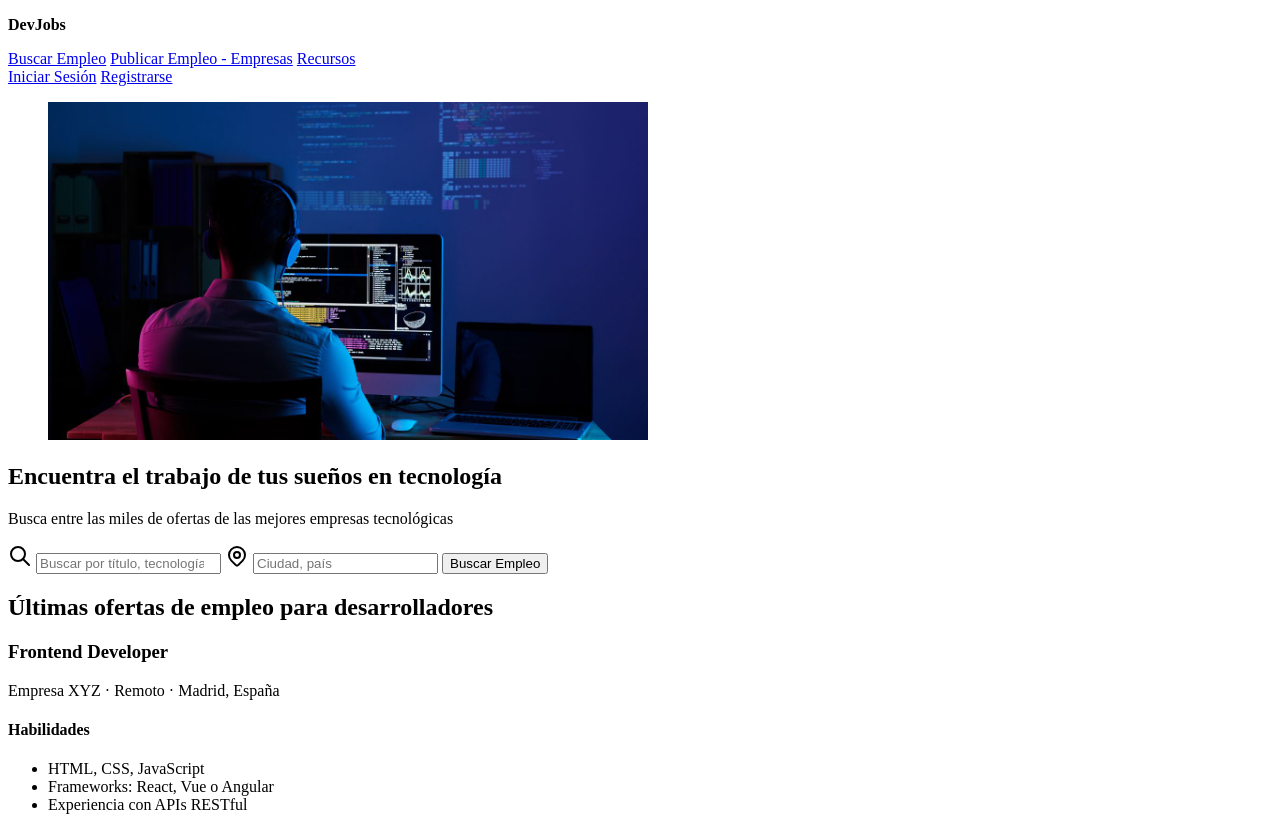
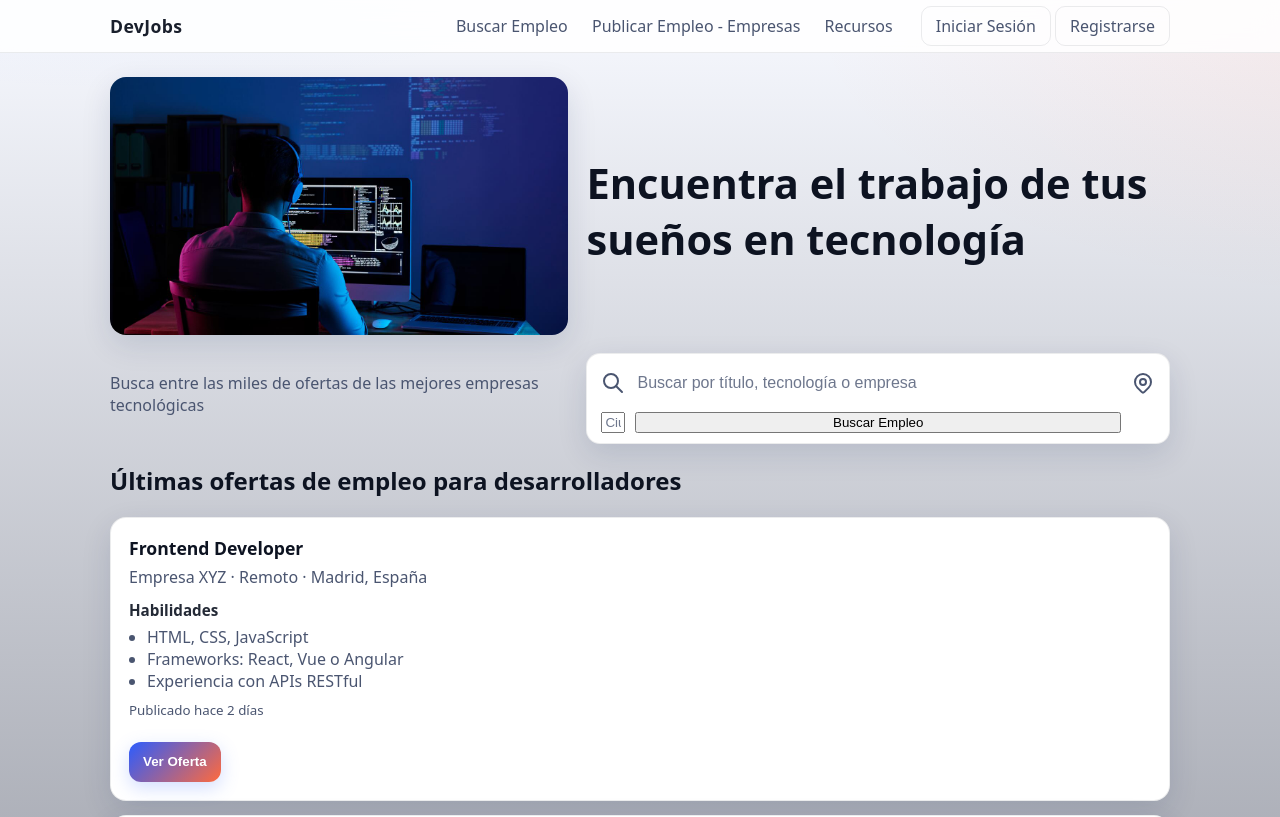
Before and after one commit to edison1000msnmsn/dev-jobs, a plain HTML site: page index.html in a window 1280 px wide. Shown: the top 817 px of the page. Drawn offline with Linux system fonts and the light colour scheme.

Commit message:
Agrega estilo interactivo y enlaza CSS en index

```diff
--- a/index.html
+++ b/index.html
@@ -22,7 +22,7 @@
     />
     <!-- Descripción corta para SEO (resultados de búsqueda) -->
 
-    <!-- (Opcional futuro) <link rel="stylesheet" href="style.css"> -->
+    <link rel="stylesheet" href="style.css">
   </head>
 
   <body>
--- /dev/null
+++ b/style.css
@@ -0,0 +1,190 @@
+/* Dev Jobs – Interactive styles */
+
+/* ========== CSS Variables ========== */
+:root {
+  --bg: #0b1020;
+  --bg-elev: #131a31;
+  --text: #e6ecff;
+  --text-dim: #b6c0e0;
+  --primary: #4f7cff;
+  --primary-600: #3e66d1;
+  --accent: #ff6a3d;
+  --success: #20c997;
+  --ring: rgba(79, 124, 255, 0.45);
+  --card: #11162a;
+  --border: rgba(255,255,255,0.08);
+  --shadow: 0 10px 30px rgba(0, 0, 0, 0.35);
+}
+
+@media (prefers-color-scheme: light) {
+  :root {
+    --bg: #f7f9ff;
+    --bg-elev: #ffffff;
+    --text: #0d1321;
+    --text-dim: #4a5570;
+    --primary: #2b5cff;
+    --primary-600: #234bd1;
+    --card: #ffffff;
+    --border: rgba(12, 19, 33, 0.08);
+    --shadow: 0 10px 30px rgba(0, 34, 80, 0.12);
+  }
+}
+
+/* ========== Base ========== */
+* { box-sizing: border-box; }
+html { scroll-behavior: smooth; }
+body {
+  margin: 0;
+  font-family: ui-sans-serif, system-ui, -apple-system, Segoe UI, Roboto, Noto Sans, Ubuntu, Cantarell, Helvetica Neue, Arial, "Apple Color Emoji", "Segoe UI Emoji";
+  color: var(--text);
+  background:
+    radial-gradient(1200px 600px at 10% -10%, rgba(79,124,255,0.12), transparent 60%),
+    radial-gradient(1000px 500px at 110% 0%, rgba(255,106,61,0.10), transparent 60%),
+    linear-gradient(180deg, var(--bg) 0%, #0a0f1e 100%);
+}
+
+img { max-width: 100%; display: block; }
+
+a { color: inherit; text-decoration: none; }
+a:focus-visible,
+button:focus-visible,
+input:focus-visible { outline: 2px solid var(--primary); outline-offset: 2px; }
+
+/* ========== Header ========== */
+header {
+  position: sticky; top: 0; z-index: 20;
+  backdrop-filter: saturate(120%) blur(12px);
+  background: color-mix(in srgb, var(--bg-elev) 85%, transparent);
+  border-bottom: 1px solid var(--border);
+}
+.container-header {
+  max-width: 1100px; margin: 0 auto; padding: 14px 20px;
+  display: grid; grid-template-columns: 1fr auto auto; align-items: center; gap: 18px;
+}
+.site-title { margin: 0; font-size: 1.1rem; letter-spacing: .4px; color: var(--text); opacity: .95; }
+
+header nav a { position: relative; padding: 8px 10px; color: var(--text-dim); transition: color .2s ease; }
+header nav a:hover { color: var(--text); }
+header nav a::after {
+  content: ""; position: absolute; left: 10px; right: 10px; bottom: 4px; height: 2px;
+  background: linear-gradient(90deg, var(--primary), var(--accent));
+  transform: scaleX(0); transform-origin: left; transition: transform .25s ease;
+}
+header nav a:hover::after { transform: scaleX(1); }
+
+.auth a {
+  padding: 8px 14px; border: 1px solid var(--border); border-radius: 10px; color: var(--text-dim);
+  transition: border-color .2s, color .2s, transform .15s;
+}
+.auth a:hover { color: var(--text); border-color: color-mix(in srgb, var(--primary) 50%, var(--border)); transform: translateY(-1px); }
+
+/* ========== Hero / Buscador ========== */
+main { max-width: 1100px; margin: 0 auto; padding: 24px 20px 60px; }
+
+section#buscar { display: grid; gap: 18px; align-items: center; grid-template-columns: 1.1fr 1.4fr; }
+section#buscar figure { margin: 0; }
+section#buscar img {
+  border-radius: 16px; box-shadow: var(--shadow);
+  transform: translateZ(0);
+  transition: transform .6s cubic-bezier(.2,.8,.2,1), box-shadow .3s ease;
+}
+section#buscar img:hover { transform: scale(1.03) rotate(-0.4deg); box-shadow: 0 18px 50px rgba(0,0,0,.35); }
+
+section#buscar h1 { font-size: clamp(1.6rem, 2.2vw + 1rem, 2.6rem); margin: 10px 0 0; }
+section#buscar p { margin: 8px 0 16px; color: var(--text-dim); }
+
+/* Formulario con iconos */
+section#buscar form {
+  display: grid; grid-template-columns: 24px 1fr 24px; align-items: center; gap: 10px;
+  background: var(--bg-elev); border: 1px solid var(--border); border-radius: 14px; padding: 10px 14px;
+  box-shadow: var(--shadow);
+}
+section#buscar form svg { color: var(--text-dim); }
+section#buscar input[type="search"] {
+  width: 100%; border: 0; background: transparent; color: var(--text);
+  padding: 10px 2px; font-size: 1rem;
+}
+section#buscar input::placeholder { color: color-mix(in srgb, var(--text-dim) 80%, transparent); }
+section#buscar input:focus { outline: none; }
+section#buscar form:focus-within { box-shadow: 0 0 0 4px var(--ring), var(--shadow); }
+
+/* ========== Listado de ofertas ========== */
+section article {
+  background: var(--card);
+  border: 1px solid var(--border);
+  border-radius: 16px;
+  padding: 18px;
+  margin: 14px 0;
+  box-shadow: var(--shadow);
+  transform: translateY(0);
+  transition: transform .18s ease, box-shadow .25s ease, border-color .25s ease;
+}
+section article:hover { transform: translateY(-3px); border-color: color-mix(in srgb, var(--primary) 35%, var(--border)); box-shadow: 0 18px 50px rgba(0,0,0,.32); }
+
+section article h3 { margin: 0 0 6px; font-size: 1.1rem; }
+section article p { margin: 6px 0 10px; color: var(--text-dim); }
+section article h4 { margin: 12px 0 6px; font-size: .95rem; color: var(--text); opacity: .9; }
+section article ul { margin: 0; padding-left: 18px; color: var(--text-dim); }
+
+section article button {
+  margin-top: 12px;
+  display: inline-flex; align-items: center; justify-content: center;
+  min-height: 40px; padding: 0 14px;
+  border: 0; border-radius: 12px; cursor: pointer;
+  color: white; font-weight: 700;
+  background: linear-gradient(135deg, var(--primary), var(--accent));
+  box-shadow: 0 6px 18px rgba(79,124,255,.25);
+  transition: transform .15s ease, box-shadow .2s ease, filter .2s ease;
+}
+section article button:hover { transform: translateY(-2px); box-shadow: 0 10px 26px rgba(79,124,255,.30); }
+section article button:active { transform: translateY(0); filter: saturate(1.1); }
+
+/* ========== Empresas (logos) ========== */
+.logos { display: grid; grid-template-columns: repeat(4, minmax(0,1fr)); gap: 22px; align-items: center; }
+.logos img {
+  filter: grayscale(100%) contrast(1.05) brightness(.95);
+  opacity: .9;
+  transition: transform .25s ease, filter .25s ease, opacity .25s ease;
+}
+.logos img:hover { filter: none; opacity: 1; transform: scale(1.06); }
+
+/* ========== CTA Grid ========== */
+.cta-grid { display: grid; grid-template-columns: repeat(2, minmax(0,1fr)); gap: 20px; margin-top: 24px; }
+.cta {
+  background: linear-gradient(180deg, color-mix(in srgb, var(--bg-elev) 92%, transparent), color-mix(in srgb, var(--bg) 85%, transparent));
+  border: 1px solid var(--border);
+  border-radius: 18px;
+  padding: 22px;
+  box-shadow: var(--shadow);
+  transition: transform .18s ease, border-color .25s ease, box-shadow .25s ease;
+}
+.cta:hover { transform: translateY(-3px); border-color: color-mix(in srgb, var(--accent) 30%, var(--border)); box-shadow: 0 22px 52px rgba(0,0,0,.34); }
+.cta h2 { margin: 0 0 8px; font-size: 1.4rem; }
+.cta p { margin: 0 0 14px; color: var(--text-dim); }
+.cta button {
+  display: inline-flex; align-items: center; justify-content: center; height: 48px; padding: 0 16px; border-radius: 14px; border: 0; cursor: pointer; color: white; font-weight: 800; letter-spacing: .3px;
+  background: linear-gradient(135deg, var(--accent), var(--primary));
+  box-shadow: 0 10px 24px rgba(255,106,61,.25);
+  transition: transform .15s ease, box-shadow .2s ease;
+}
+.cta button:hover { transform: translateY(-2px); box-shadow: 0 16px 34px rgba(255,106,61,.30); }
+
+/* ========== Footer ========== */
+footer { margin-top: 36px; padding: 30px 20px 60px; border-top: 1px solid var(--border); background: color-mix(in srgb, var(--bg-elev) 88%, transparent); }
+footer h3 { margin: 14px 0 6px; font-size: 1rem; opacity: .9; }
+footer small { color: var(--text-dim); display: block; margin-bottom: 10px; }
+footer nav a { color: var(--text-dim); display: inline-block; margin-right: 14px; padding: 6px 0; transition: color .2s ease; }
+footer nav a:hover { color: var(--text); }
+
+/* ========== Responsive ========== */
+@media (max-width: 960px) {
+  .container-header { grid-template-columns: auto 1fr; grid-auto-flow: row; }
+  .auth { justify-self: start; }
+  section#buscar { grid-template-columns: 1fr; }
+}
+
+@media (max-width: 680px) {
+  main { padding: 16px 14px 40px; }
+  .logos { grid-template-columns: repeat(2, minmax(0,1fr)); }
+  .cta-grid { grid-template-columns: 1fr; }
+}
```
